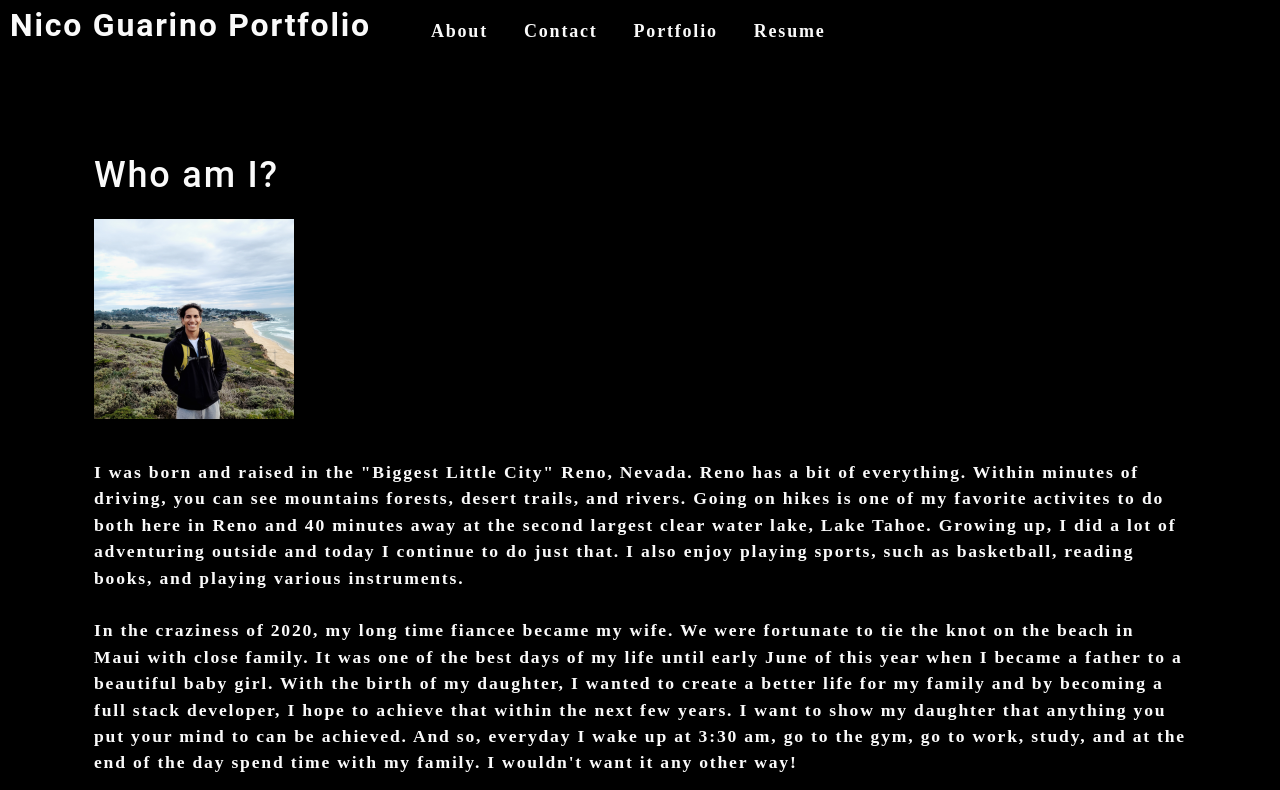
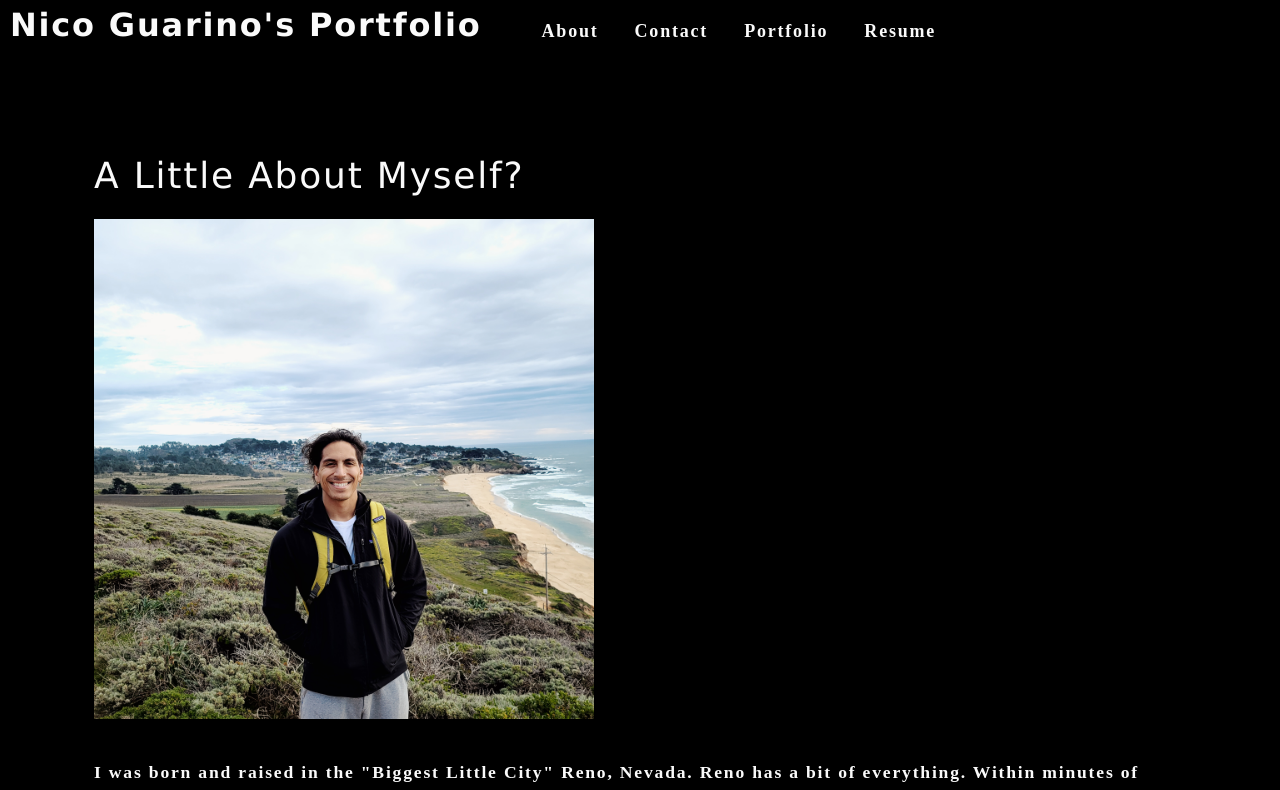
Before and after one commit to nicoguarino/portfolio-2, a React (Create React App) app: page / in a window 1280 px wide. Shown: the top 790 px of the page. Built offline with nearby package versions, Linux system fonts and the light colour scheme.

Commit message:
playing with css tryinkg to incorporate bootstrap

```diff
--- a/package.json
+++ b/package.json
@@ -6,7 +6,9 @@
     "@testing-library/jest-dom": "^5.16.1",
     "@testing-library/react": "^11.2.7",
     "@testing-library/user-event": "^12.8.3",
+    "bootstrap": "^5.1.3",
     "react": "^17.0.2",
+    "react-bootstrap": "^2.0.3",
     "react-dom": "^17.0.2",
     "react-scripts": "4.0.3",
     "web-vitals": "^1.1.2"
--- a/src/components/About/about.js
+++ b/src/components/About/about.js
@@ -5,11 +5,11 @@ function About() {
 
     return (
         <section className="my-5" >
-            <h1 id="about">Who am I?</h1>
-            <img src={aboutPhoto} className="my-2" style={{ width: "200px", height: '200px' }} alt="cover" />
+            <h1 id="about">A Little About Myself?</h1>
+            <img src={aboutPhoto} className="my-2" style={{ width: "500px", height: '500px' }} alt="cover" />
             <div className="my-2">
             <p>
-                <span class="tab"></span>I was born and raised in the "Biggest Little City" Reno, Nevada.
+                I was born and raised in the "Biggest Little City" Reno, Nevada.
                 Reno has a bit of everything. Within minutes of driving, you can see mountains forests, desert trails, and rivers.
                 Going on hikes is one of my favorite activites to do both here in Reno and 40 minutes away at the second largest clear water lake, Lake Tahoe.
                 Growing up, I did a lot of adventuring outside and today I continue to do just that.
@@ -17,7 +17,7 @@ function About() {
                 <br />
 
                 <br />
-                <span class="tab"></span>In the craziness of 2020, my long time fiancee became my wife.
+                In the craziness of 2020, my long time fiancee became my wife.
                 We were fortunate to tie the knot on the beach in Maui with close family.
                 It was one of the best days of my life until early June of this year when I became a father to a beautiful baby girl.
                 With the birth of my daughter, I wanted to create a better life for my family and by becoming a full stack developer, I hope to achieve that within the next few years.
--- a/src/components/Modal/index.js
+++ b/src/components/Modal/index.js
@@ -8,9 +8,13 @@ const Modal = ({ onClose, currentPhoto }) => {
             <div className="modalContainer">
                 <h3 className="modalTitle">{name}</h3>
                 <img src={require(`../../assets/portfolioPhotos/${index}.PNG`).default} alt={name} />
-                <a href={deployedWebsite}>Deployed Website</a>
-                <a href={gitRepo}>GitHub Repo</a>
-                <button onClick={onClose} type="button">Close this modal</button>
+                <center>
+                <div><a href={deployedWebsite}>Deployed Website</a></div>
+
+                <div><a href={gitRepo}>GitHub Repo</a></div>
+
+                <button onClick={onClose} type="button">Close</button>
+                </center>
             </div>
         </div>
     );
--- a/src/components/Nav/nav.js
+++ b/src/components/Nav/nav.js
@@ -4,7 +4,7 @@ function Nav(props) {
     const tabs = ['About', 'Contact', 'Portfolio', 'Resume'];
 
     useEffect(() => {
-        document.title = 'Nico Guarino Portfolio';
+        document.title = "Nico Guarino's Portfolio";
     });
 
 
@@ -12,7 +12,7 @@ function Nav(props) {
         <header className="flex-row px-1">
             <h2>
                 <a data-testid="link" href="/">
-                    Nico Guarino Portfolio
+                    Nico Guarino's Portfolio
                 </a>
             </h2>
             <nav>
--- a/src/index.css
+++ b/src/index.css
@@ -5,7 +5,7 @@ main {
   padding: 50px 30px;
 }
 :root {
-  --primary: #8c54ff;
+  --primary: rgb(187, 123, 123);
   --secondary: #F3A847;
   --tertiary: #B12704;
   --light: #fafafa;
@@ -36,7 +36,7 @@ body {
   letter-spacing: .1em;
   background: var(--dark);
   color: var(--light);
-  font-family: 'Poiret One', cursive;
+  font-family: 'Times New Roman', Times, serif;
 
 }
 
@@ -46,7 +46,7 @@ h3,
 h4,
 h5,
 h6 {
-  font-family: 'Roboto', sans-serif;
+  font-family: 'Lucida Sans', 'Lucida Sans Regular', 'Lucida Grande', 'Lucida Sans Unicode', Geneva, Verdana, sans-serif;
   font-weight: 500;
   margin: 5px 0;
   line-height: 1.25;
@@ -298,8 +298,3 @@ iframe {
   width: 45%;
   height: 1100px;
 }
-
-#portfolio-photos{
- width: 100px;
- height: 100px;
-}
```
Also changed, not shown: 1 other file (tests, documents, lock files or other folders).
